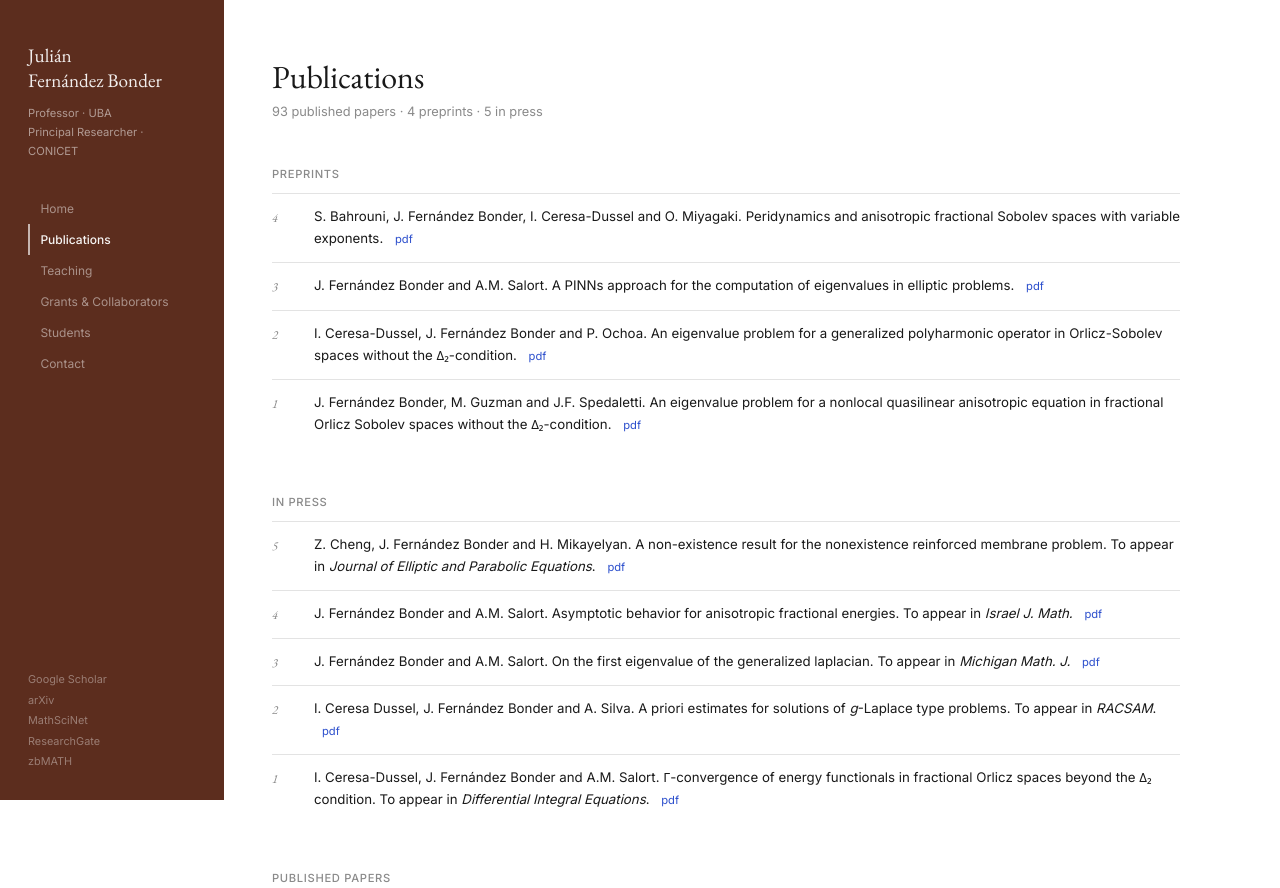
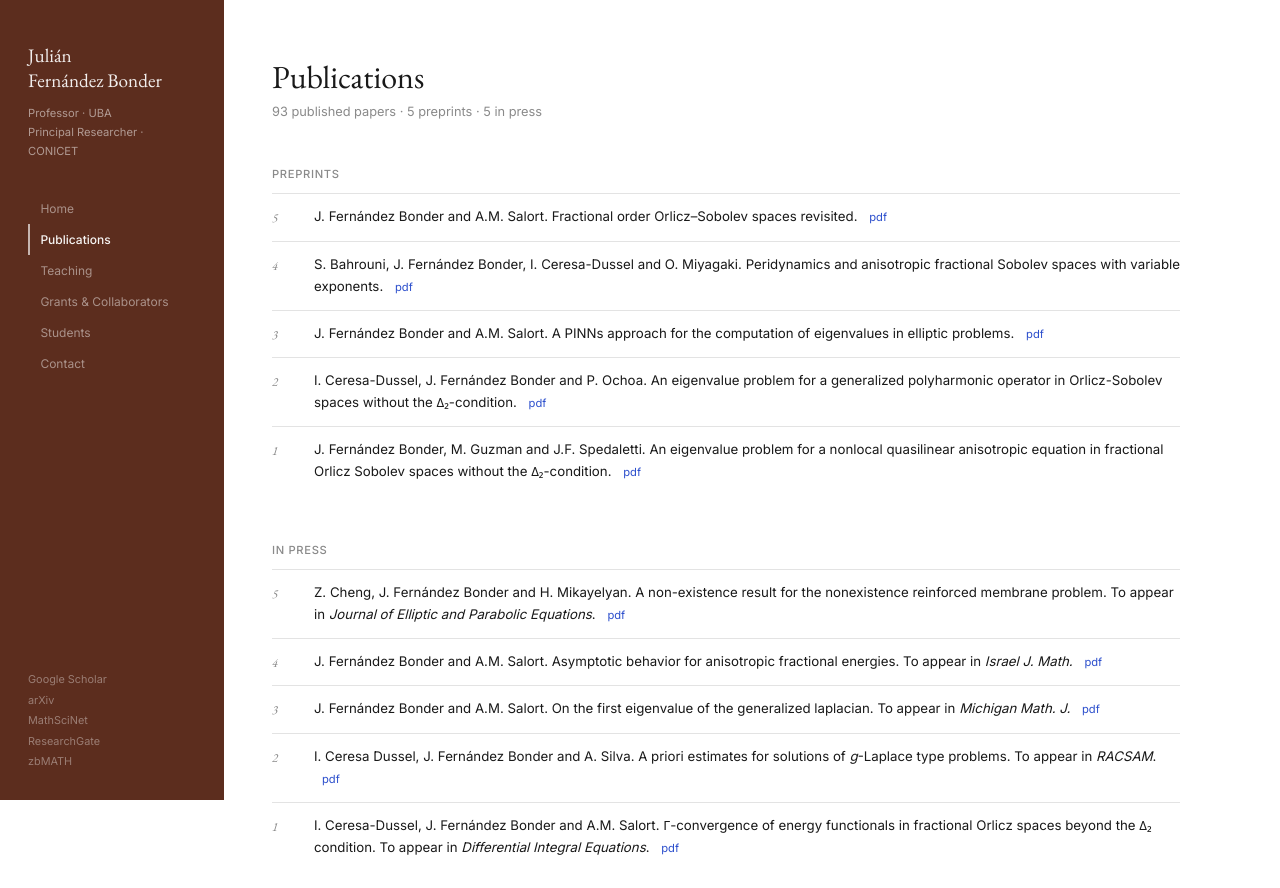
Before and after one commit to jfbonder/jfbonder.github.io, a plain HTML site: page publications.html in a window 1280 px wide. Shown: the top 888 px of the page. Drawn offline with nearby package versions, Linux system fonts and the light colour scheme.

Commit message:
Add preprint: Fractional order Orlicz–Sobolev spaces revisited

```diff
--- a/publications.html
+++ b/publications.html
@@ -253,12 +253,13 @@
 
   <main>
     <h1>Publications</h1>
-    <p class="page-subtitle">93 published papers · 4 preprints · 5 in press</p>
+    <p class="page-subtitle">93 published papers · 5 preprints · 5 in press</p>
 
     <!-- Preprints -->
     <div class="pub-section">
       <div class="pub-section-title">Preprints</div>
       <ol class="pub-list" reversed>
+        <li class="pub-item"><span class="pub-num">5</span><span class="pub-body">J. Fernández Bonder and A.M. Salort. Fractional order Orlicz–Sobolev spaces revisited. <a class="pub-link" href="http://mate.dm.uba.ar/~jfbonder/papers/fbs_sin_delta2.pdf">pdf</a></span></li>
         <li class="pub-item"><span class="pub-num">4</span><span class="pub-body">S. Bahrouni, J. Fernández Bonder, I. Ceresa-Dussel and O. Miyagaki. Peridynamics and anisotropic fractional Sobolev spaces with variable exponents. <a class="pub-link" href="http://mate.dm.uba.ar/~jfbonder/papers/Sabri-et-al.pdf">pdf</a></span></li>
         <li class="pub-item"><span class="pub-num">3</span><span class="pub-body">J. Fernández Bonder and A.M. Salort. A PINNs approach for the computation of eigenvalues in elliptic problems. <a class="pub-link" href="http://mate.dm.uba.ar/~jfbonder/papers/NN-eigen.pdf">pdf</a></span></li>
         <li class="pub-item"><span class="pub-num">2</span><span class="pub-body">I. Ceresa-Dussel, J. Fernández Bonder and P. Ochoa. An eigenvalue problem for a generalized polyharmonic operator in Orlicz-Sobolev spaces without the Δ₂-condition. <a class="pub-link" href="http://mate.dm.uba.ar/~jfbonder/papers/Eigenvalue-polyharmonic.pdf">pdf</a></span></li>
```
